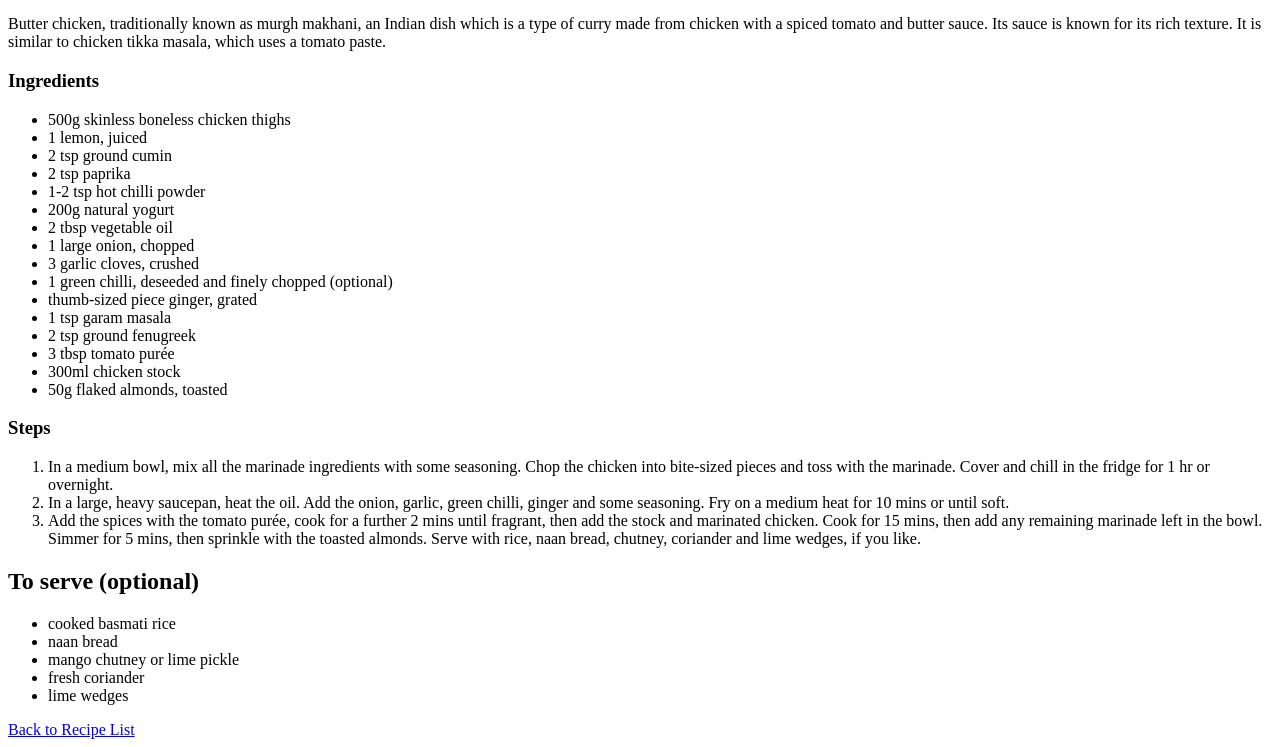
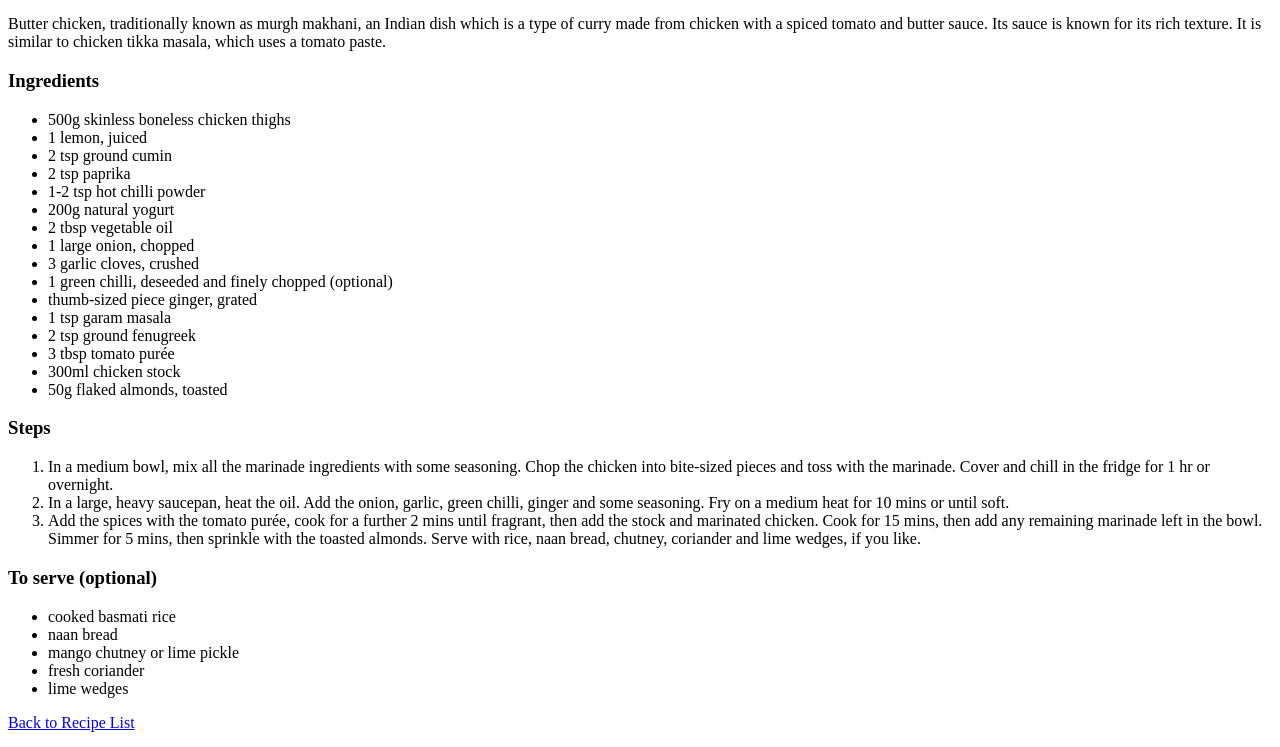
Before and after one commit to t0bio/odin-recipes, a plain HTML site: page recipes/butterchicken.html in a window 1280 px wide. Shown: the part 142-889 px from the top of the page. Drawn offline with Linux system fonts and the light colour scheme.

Commit message:
Edited heading sizes in butter chicken recipe

```diff
--- a/recipes/butterchicken.html
+++ b/recipes/butterchicken.html
@@ -44,7 +44,7 @@
         <li>Add the spices with the tomato purée, cook for a further 2 mins until fragrant, then add the stock and marinated chicken. Cook for 15 mins, then add any remaining marinade left in the bowl. Simmer for 5 mins, then sprinkle with the toasted almonds.
             Serve with rice, naan bread, chutney, coriander and lime wedges, if you like.</li>
     </ol>
-    <h2>To serve (optional)</h2>
+    <h3>To serve (optional)</h3>
     <ul>
         <li>cooked basmati rice</li>
         <li>naan bread</li>
```
